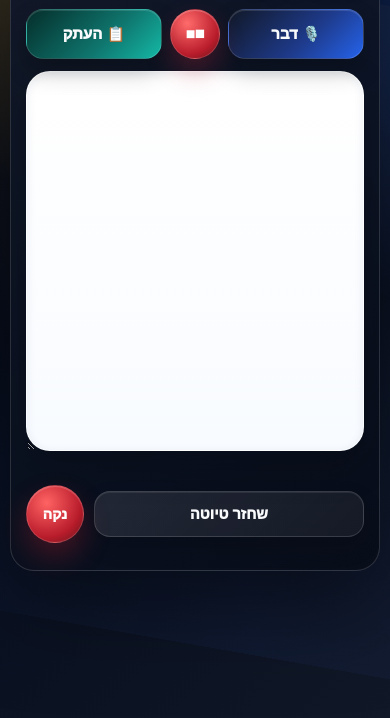
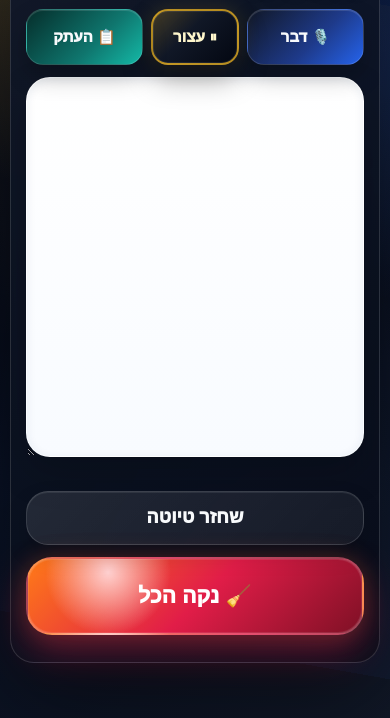
Before and after one commit to yanivmizrachiy/smartschool-hebrew-voice-notes, a plain HTML site: page index.html in a window 390 px wide. Shown: the part 114-832 px from the top of the page. Drawn offline with Linux system fonts and the light colour scheme.

Commit message:
Differentiate stop and clear buttons

```diff
--- a/index.html
+++ b/index.html
@@ -7,7 +7,7 @@
   <title>הכתבה בעברית להערות מעקב לסמרטקול</title>
   <link rel="manifest" href="manifest.webmanifest">
   <link rel="icon" href="icon.svg">
-  <link rel="stylesheet" href="styles.css">
+  <link rel="stylesheet" href="styles.css?v=buttons-clear-20260508-150512">
 </head>
 <body>
   <div class="manager-banner">האתר מנוהל ע"י יניב רז</div>
@@ -22,7 +22,7 @@
 
       <div class="main-actions" aria-label="פעולות עיקריות">
         <button class="btn talk" onclick="startDictation()">🎙️ דבר</button>
-        <button class="btn stop" onclick="stopDictation()">■</button>
+        <button class="btn stop" onclick="stopDictation()" aria-label="עצירת הכתבה">⏸ עצור</button>
         <button class="btn copy" onclick="copyText()">📋 העתק</button>
       </div>
       <div class="copy-note" id="copyNote" aria-live="polite" hidden></div>
@@ -34,11 +34,11 @@
 
       <div class="tool-grid" aria-label="פעולות טקסט">
         <button class="chip restore" onclick="restoreDraft()">שחזר טיוטה</button>
-        <button class="clear-big" onclick="clearText()">נקה</button>
+        <button class="clear-big" onclick="clearText()" aria-label="ניקוי כל הטקסט">🧹 נקה הכל</button>
       </div>
     </section>
   </main>
 
-  <script src="script.js?v=clearfix-20260508-140419"></script>
+  <script src="script.js?v=buttons-clear-20260508-150512"></script>
 </body>
 </html>
--- a/script.js
+++ b/script.js
@@ -319,3 +319,72 @@ window.restoreDraft=restoreDraft;
 window.clearText=clearText;
 window.installApp=installApp;
 window.checkForUpdates=checkForUpdates;
+
+
+// >>> YANIV_CLEAR_FINAL_OVERRIDE >>>
+// Updated: 20260508-150512
+// Purpose: make "נקה הכל" permanent, so old drafts do not return after cleaning.
+// This override keeps the dictation duplicate guard intact.
+(function(){
+  const CLEAR_FINAL_FLAG = 'yaniv_clear_text_final_flag_v1';
+
+  function removeAllVoiceDrafts(){
+    try {
+      Object.keys(localStorage).forEach(function(k){
+        if(k.indexOf('yaniv_voice_notes_') === 0 || k.indexOf('yaniv_tracking_voice_text') === 0){
+          localStorage.removeItem(k);
+        }
+      });
+    } catch(e) {}
+  }
+
+  function setSmallStatus(msg){
+    const status = document.getElementById('status');
+    if(status){
+      status.hidden = !msg;
+      status.textContent = msg || '';
+    }
+  }
+
+  const textarea = document.getElementById('txt');
+
+  if(textarea && localStorage.getItem(CLEAR_FINAL_FLAG) === '1'){
+    textarea.value = '';
+  }
+
+  if(textarea){
+    textarea.addEventListener('input', function(){
+      if(textarea.value && textarea.value.trim()) localStorage.removeItem(CLEAR_FINAL_FLAG);
+    }, true);
+  }
+
+  const previousRestore = window.restoreDraft;
+  window.restoreDraft = function(){
+    localStorage.removeItem(CLEAR_FINAL_FLAG);
+    if(typeof previousRestore === 'function') return previousRestore();
+  };
+
+  window.clearText = function(){
+    const t = document.getElementById('txt');
+    const interim = document.getElementById('interim');
+    const copyNote = document.getElementById('copyNote');
+
+    if(!t) return;
+
+    if(confirm('לנקות את כל הטקסט?')){
+      t.value = '';
+      removeAllVoiceDrafts();
+      localStorage.setItem(CLEAR_FINAL_FLAG, '1');
+
+      if(interim) interim.textContent = '';
+      if(copyNote){
+        copyNote.hidden = true;
+        copyNote.textContent = '';
+      }
+
+      setSmallStatus('הטקסט נוקה ולא יחזור בפתיחה מחדש.');
+      t.focus();
+    }
+  };
+})();
+// <<< YANIV_CLEAR_FINAL_OVERRIDE <<<
--- a/styles.css
+++ b/styles.css
@@ -14,3 +14,134 @@ textarea{width:100%;min-height:430px;resize:vertical;direction:rtl;border:1px so
 @media(max-width:720px){.manager-banner{font-size:11px;padding:6px 8px}.app-shell{padding:10px 10px 22px}.hero-card{padding:15px;border-radius:24px}.install-button{min-height:56px;font-size:18px}h1{margin-bottom:12px}.main-actions{grid-template-columns:1fr 54px 1fr;gap:8px}.btn{font-size:15.5px;min-height:46px;padding:10px 8px}.stop{width:54px;height:54px}textarea{min-height:380px;font-size:21px;padding:17px}.restore{min-height:46px}.clear-big{width:62px;height:62px;font-size:15px}}
 @media(max-width:390px){h1{font-size:26px}.main-actions{grid-template-columns:1fr 50px 1fr}.stop{width:50px;height:50px}.btn{font-size:15px}textarea{font-size:20px;padding:15px}.chip{font-size:14.5px}.clear-big{width:58px;height:58px;font-size:14px}}
 @media(prefers-reduced-motion:reduce){*,*::before,*::after{animation:none!important;transition:none!important}}
+
+
+/* >>> YANIV_BUTTON_DIFFERENTIATION >>> */
+/* Updated: 20260508-150512
+   Goal:
+   - Stop button must be visually different from clear.
+   - Clear button must be much larger and unmistakable.
+   - No logic changes here, only visual UX overrides.
+*/
+
+.main-actions {
+  grid-template-columns: 1fr minmax(112px, .62fr) 1fr !important;
+  align-items: stretch !important;
+}
+
+.stop {
+  width: 100% !important;
+  min-width: 112px !important;
+  height: 58px !important;
+  min-height: 58px !important;
+  border-radius: 18px !important;
+  padding: 0 12px !important;
+  font-size: 18px !important;
+  font-weight: 1000 !important;
+  color: #fff7cc !important;
+  background:
+    linear-gradient(135deg, rgba(251,191,36,.22), rgba(17,24,39,.98) 42%, rgba(3,7,18,.98)) !important;
+  border: 2px solid rgba(251,191,36,.72) !important;
+  box-shadow:
+    0 14px 28px rgba(0,0,0,.34),
+    0 0 0 1px rgba(255,255,255,.08) inset,
+    0 0 22px rgba(251,191,36,.15) !important;
+  letter-spacing: .01em !important;
+}
+
+.stop::before {
+  content: '' !important;
+  display: none !important;
+}
+
+.stop::after {
+  background: linear-gradient(90deg, transparent, rgba(251,191,36,.28), transparent) !important;
+}
+
+.tool-grid {
+  display: grid !important;
+  grid-template-columns: 1fr minmax(160px, 230px) !important;
+  gap: 12px !important;
+  align-items: stretch !important;
+}
+
+.restore {
+  min-height: 76px !important;
+  border-radius: 22px !important;
+  font-size: 18px !important;
+}
+
+.clear-big {
+  width: 100% !important;
+  height: auto !important;
+  min-height: 76px !important;
+  border-radius: 24px !important;
+  padding: 14px 18px !important;
+  font-size: 21px !important;
+  font-weight: 1000 !important;
+  color: #fff !important;
+  background:
+    radial-gradient(circle at 24% 18%, #ffd1d1, transparent 24%),
+    linear-gradient(135deg, #ff7a18, #e11d48 52%, #7f1025) !important;
+  border: 2px solid rgba(255,255,255,.22) !important;
+  box-shadow:
+    0 18px 38px rgba(225,29,72,.38),
+    0 0 0 1px rgba(255,255,255,.10) inset,
+    0 0 24px rgba(255,122,24,.20) !important;
+  letter-spacing: .01em !important;
+}
+
+.clear-big:hover {
+  transform: translateY(-2px) scale(1.015) !important;
+  filter: brightness(1.08) !important;
+}
+
+.clear-big:active {
+  transform: translateY(1px) scale(.985) !important;
+}
+
+@media(max-width:720px) {
+  .main-actions {
+    grid-template-columns: 1fr 96px 1fr !important;
+    gap: 8px !important;
+  }
+
+  .stop {
+    min-width: 96px !important;
+    height: 56px !important;
+    min-height: 56px !important;
+    font-size: 16px !important;
+    border-radius: 17px !important;
+  }
+
+  .tool-grid {
+    grid-template-columns: 1fr !important;
+  }
+
+  .restore {
+    min-height: 54px !important;
+  }
+
+  .clear-big {
+    min-height: 82px !important;
+    font-size: 23px !important;
+    border-radius: 26px !important;
+  }
+}
+
+@media(max-width:390px) {
+  .main-actions {
+    grid-template-columns: 1fr 88px 1fr !important;
+  }
+
+  .stop {
+    min-width: 88px !important;
+    font-size: 15px !important;
+  }
+
+  .clear-big {
+    min-height: 78px !important;
+    font-size: 21px !important;
+  }
+}
+/* <<< YANIV_BUTTON_DIFFERENTIATION <<< */
--- a/sw.js
+++ b/sw.js
@@ -1,4 +1,4 @@
-const CACHE_NAME='yaniv-smartschool-voice-notes-clearfix-20260508-140419';
+const CACHE_NAME='yaniv-smartschool-buttons-clear-20260508-150512';
 const ASSETS=['./','./index.html','./styles.css','./script.js','./manifest.webmanifest','./icon.svg'];
 
 self.addEventListener('install',event=>{
```
Also changed, not shown: STATE/STATUS.md (+2 -2 lines), STATE/CHANGELOG.md.
